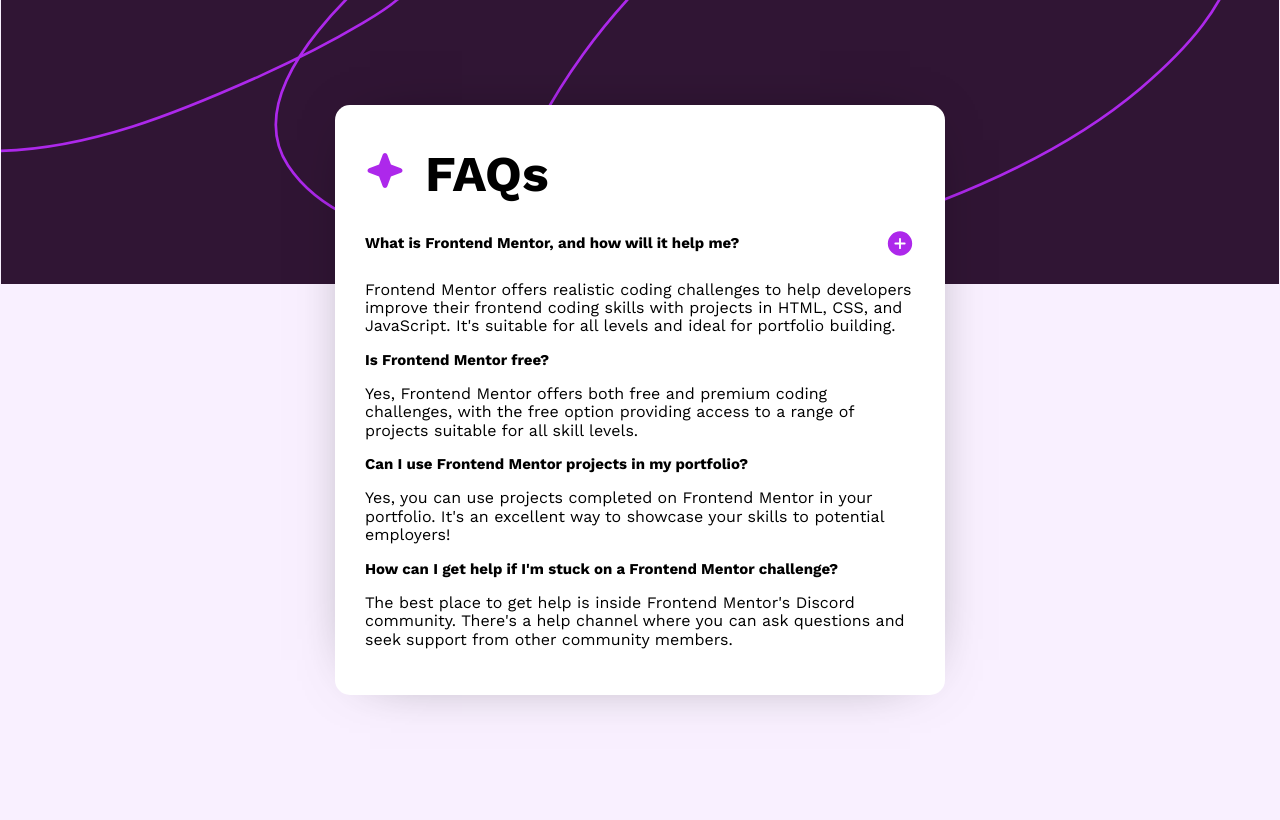
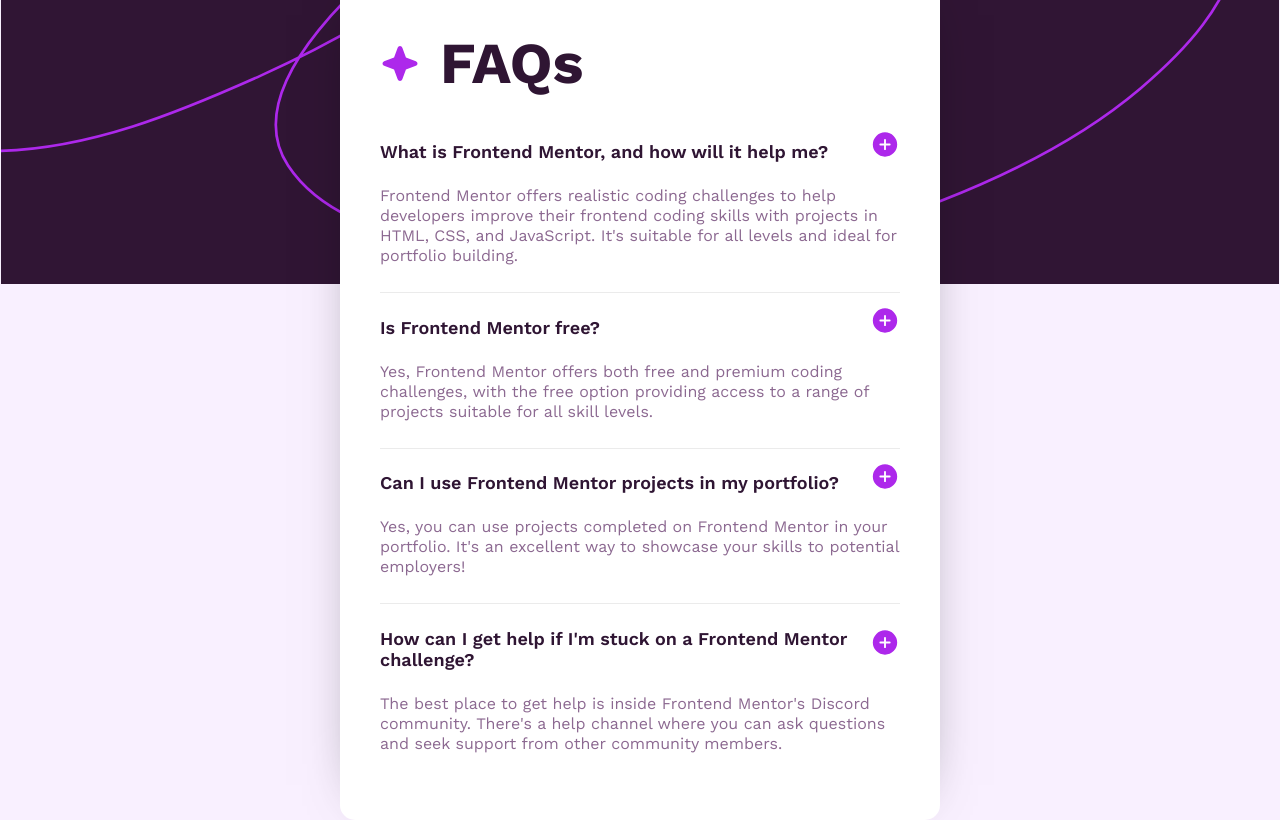
Before and after one commit to Dllanw/faq-accordion-main, a plain HTML site: page index.html in a window 1280 px wide. Drawn offline with nearby package versions, Linux system fonts and the light colour scheme.

Commit message:
add complete html

```diff
--- a/css/styles.css
+++ b/css/styles.css
@@ -28,15 +28,20 @@
 
 p {
     font-size: 16px;
+    color: var(--Grayish-purple);
+}
+
+h1, h2 {
+    color: var(--Dark-purple)
 }
 
 /* main */
 
 .container {
-    width: 55rem;
+    width: 52rem;
     height: max-content;
     /* max-height: 55rem; */
-    padding: 3rem;
+    padding: 4rem;
     border-radius: 1.5rem;
     background-color: var(--White);
     box-shadow: 0px 0px 60px -35px rgba(0,0,0,0.75);
@@ -44,15 +49,24 @@
 
 .accordion {
     display: flex;
-    align-items: baseline;
-    justify-content: left;
+    align-items: first center;
+    justify-content: start;
     flex-direction: row;
-
+    margin: 1rem 0rem 2rem 0rem;
 }
 
+
 .accordion-title {
-    margin: 1rem 0rem 2rem 2rem;
-    font-size: 5rem;
+    margin: 0rem 0rem 0rem 2rem;
+    font-size: 5.8rem;
+}
+
+.faq {
+    padding: 1rem 0rem;
+}
+
+.faq-border {
+    border-bottom: 1px solid rgb(0, 0, 0, 8%);
 }
 
 .faq-display {
@@ -60,3 +74,18 @@
     align-items: center;
     justify-content: space-between;
 }
+
+.faq-question {
+    font-weight: 600;
+    font-size: 1.8rem;
+    margin-bottom: 0rem;
+}
+
+.faq-btn:hover {
+    cursor: pointer;
+}
+
+.faq-answer {
+    margin-top: 2.32rem;
+    line-height: 2rem;
+}
--- a/index.html
+++ b/index.html
@@ -20,30 +20,39 @@
       <h1 class="accordion-title">FAQs</h1>
     </div>
 
-    <section class="faq">
+    <section class="faq faq-border">
       <div class=" faq-display">
         <h2 class="faq-question">What is Frontend Mentor, and how will it help me?</h2>
-        <object data="./assets/images/icon-plus.svg" type="image/svg+xml"></object>
+        <object class="faq-btn" data="./assets/images/icon-plus.svg" type="image/svg+xml"></object>
       </div>
       <p class="faq-answer">Frontend Mentor offers realistic coding challenges to help developers improve their
         frontend coding skills with projects in HTML, CSS, and JavaScript. It's suitable for
         all levels and ideal for portfolio building.</p>
     </section>
 
-    <section class="faq">
-      <h2 class="faq-question">Is Frontend Mentor free?</h2>
+    <section class="faq faq-border">
+      <div class=" faq-display">
+        <h2 class="faq-question">Is Frontend Mentor free?</h2>
+        <object class="faq-btn" data="./assets/images/icon-plus.svg" type="image/svg+xml"></object>
+      </div>
       <p class="faq-answer">Yes, Frontend Mentor offers both free and premium coding challenges, with the free
         option providing access to a range of projects suitable for all skill levels.</p>
     </section>
 
-    <section class="faq">
-      <h2 class="faq-question">Can I use Frontend Mentor projects in my portfolio?</h2>
+    <section class="faq faq-border">
+      <div class=" faq-display">
+        <h2 class="faq-question">Can I use Frontend Mentor projects in my portfolio?</h2>
+        <object class="faq-btn" data="./assets/images/icon-plus.svg" type="image/svg+xml"></object>
+      </div>
       <p class="faq-answer">Yes, you can use projects completed on Frontend Mentor in your portfolio. It's an excellent
         way to showcase your skills to potential employers!</p>
     </section>
 
     <section class="faq">
-      <h2 class="faq-question">How can I get help if I'm stuck on a Frontend Mentor challenge?</h2>
+      <div class="faq-display">
+        <h2 class="faq-question">How can I get help if I'm stuck on a Frontend Mentor challenge?</h2>
+        <object class="faq-btn" data="./assets/images/icon-plus.svg" type="image/svg+xml"></object>
+      </div>
       <p class="faq-answer">The best place to get help is inside Frontend Mentor's Discord community. There's a help
         channel where you can ask questions and seek support from other community members.</p>
     </section>
```
